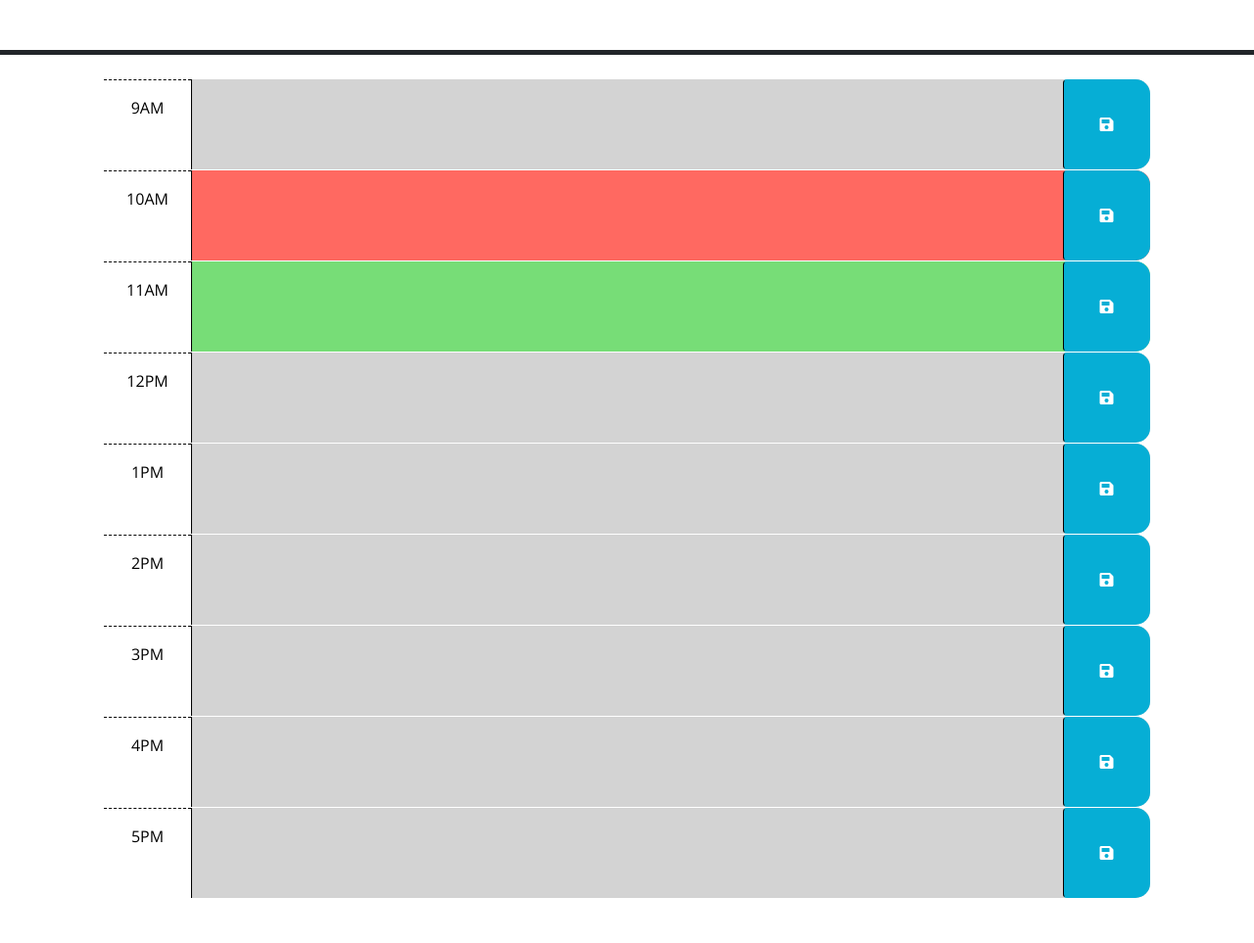
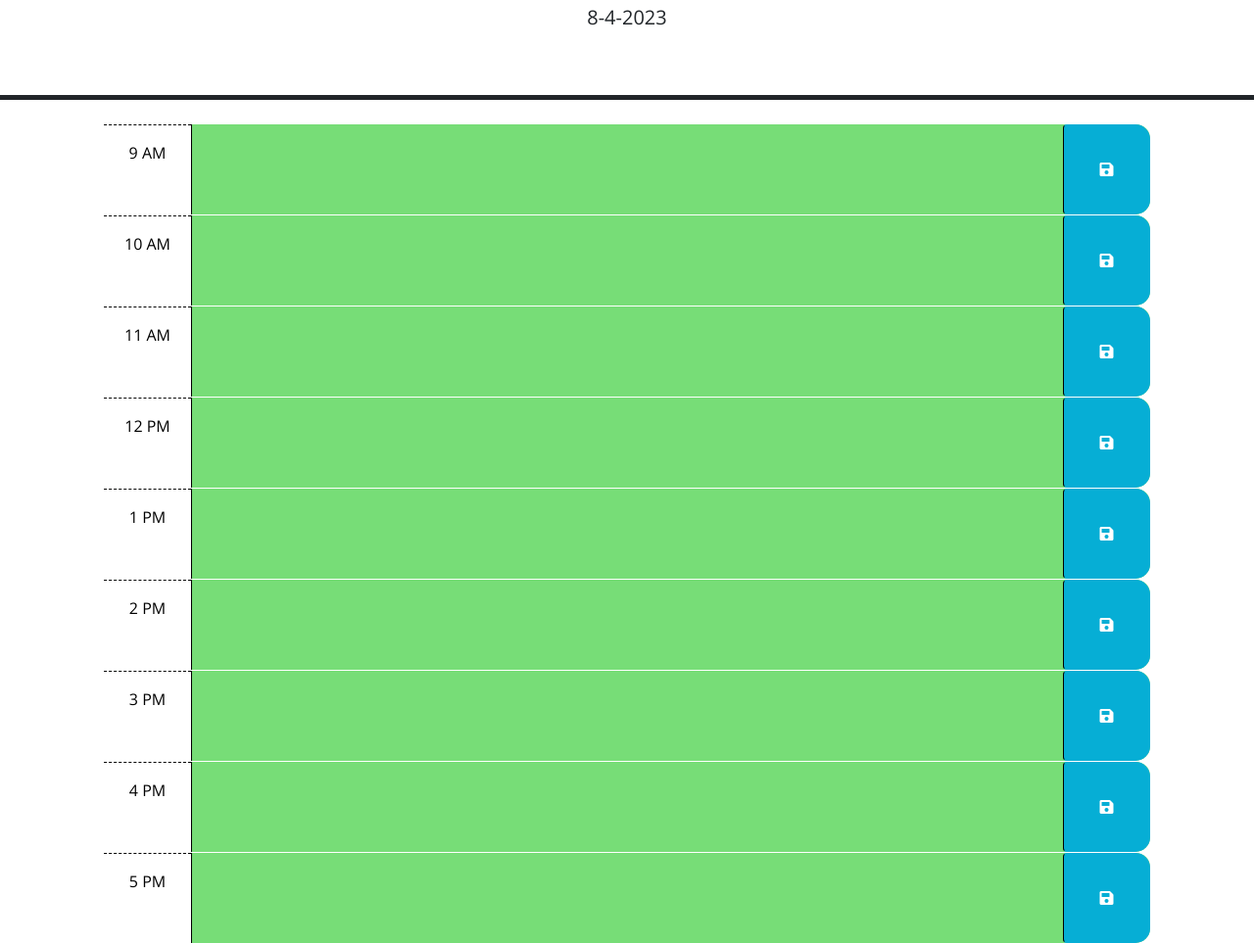
Before and after one commit to DallasThompson/calendarHw, a plain HTML site: page index.html in a window 1280 px wide. Shown: the part 176-1139 px from the top of the page at 98% size. Before the commit the page ends 1093 px from the top, so only its background shows below. Drawn offline with nearby package versions, Linux system fonts and the light colour scheme; files that its build step writes are made by us from their sources.

Commit message:
final calendar

```diff
--- a/assets/script.js
+++ b/assets/script.js
@@ -1,10 +1,9 @@
-// Wrap all code that interacts with the DOM in a call to jQuery to ensure that
-// the code isn't run until the browser has finished rendering all the elements
-// in the html.
-
 $(function () {
   var saveBtnsEl = $(".saveBtn");
   var hourEls = $(".time-block");
+  var today = new Date();
+  var localHour = today.getHours();
+  var currentDay = $("#currentDay")[0];
 
   function saveEvent(event) {
     var buttonPressedEl;
@@ -19,26 +18,38 @@ $(function () {
     hourEl = buttonPressedEl.siblings(".hour");
     textAreaEl = buttonPressedEl.siblings("textArea");
     console.log(hourEl.text());
-    localStorage.setItem(hourEl.text(), textAreaEl.val());
+    var parentsEl = buttonPressedEl.closest(".time-block");
+    localStorage.setItem(parentsEl.attr("id"), textAreaEl.val());
   }
 
   saveBtnsEl.each((index, element) => {
     $(element).on("click", saveEvent);
   });
 
-  // TODO: Add code to apply the past, present, or future class to each time
-  // block by comparing the id to the current hour. HINTS: How can the id
-  // attribute of each time-block be used to conditionally add or remove the
-  // past, present, and future classes? How can Day.js be used to get the
-  // current hour in 24-hour time?
   hourEls.each((index, element) => {
-    $(element);
+    var hour = $(element).attr("id");
+
+    if (hour === localHour) {
+      $(element).addClass("present");
+    } else if (hour < localHour) {
+      $(element).addClass("past");
+    } else if (hour > localHour) {
+      $(element).addClass("future");
+    }
   });
 
-  // TODO: Add code to get any user input that was saved in localStorage and set
-  // the values of the corresponding textarea elements. HINT: How can the id
-  // attribute of each time-block be used to do this?
-  //
+  hourEls.each((index, element) => {
+    var hour = $(element).find("textarea");
+    var id = $(element).attr("id");
+    var item = localStorage.getItem(id);
+    console.log(item);
 
-  // TODO: Add code to display the current date in the header of the page.
+    if (item) {
+      hour.val(item);
+    }
+  });
+
+  $(currentDay).text(
+    today.getMonth() + "-" + today.getDate() + "-" + today.getFullYear()
+  );
 });
--- a/index.html
+++ b/index.html
@@ -18,7 +18,7 @@
       href="https://fonts.googleapis.com/css?family=Open+Sans&display=swap"
       rel="stylesheet"
     />
-    <link rel="stylesheet" href="style.css" />
+    <link rel="stylesheet" href="assets/style.css" />
     <title>Work Day Scheduler</title>
   </head>
 
@@ -29,79 +29,68 @@
       <p id="currentDay" class="lead"></p>
     </header>
     <div class="container-lg px-5">
-      <!-- Use class for "past", "present", and "future" to apply styles to the
-        time-block divs accordingly. The javascript will need to do this by
-        adding/removing these classes on each div by comparing the hour in the
-        id to the current hour. The html provided below is meant to be an example
-        demonstrating how the css provided can be leveraged to create the
-        desired layout and colors. The html below should be removed or updated
-        in the finished product. Remember to delete this comment once the
-        code is implemented.
-        -->
 
-      <!-- Example of a past time block. The "past" class adds a gray background color. -->
-      <div id="hour9" class="row time-block past">
-        <div class="col-2 col-md-1 hour text-center py-3">9AM</div>
+      <div id="9" class="row time-block ">
+        <div class="col-2 col-md-1 hour text-center py-3">9 AM</div>
         <textarea class="col-8 col-md-10 description" rows="3"> </textarea>
         <button class="btn saveBtn col-2 col-md-1" aria-label="save">
           <i class="fas fa-save" aria-hidden="true"></i>
         </button>
       </div>
 
-      <!-- Example of a a present time block. The "present" class adds a red background color. -->
-      <div id="hour10" class="row time-block present">
-        <div class="col-2 col-md-1 hour text-center py-3">10AM</div>
+      <div id="10" class="row time-block ">
+        <div class="col-2 col-md-1 hour text-center py-3">10 AM</div>
         <textarea class="col-8 col-md-10 description" rows="3"> </textarea>
         <button class="btn saveBtn col-2 col-md-1" aria-label="save">
           <i class="fas fa-save" aria-hidden="true"></i>
         </button>
       </div>
 
-      <!-- Example of a future time block. The "future" class adds a green background color. -->
-      <div id="hour11" class="row time-block future">
-        <div class="col-2 col-md-1 hour text-center py-3">11AM</div>
+
+      <div id="11" class="row time-block ">
+        <div class="col-2 col-md-1 hour text-center py-3">11 AM</div>
         <textarea class="col-8 col-md-10 description" rows="3"> </textarea>
         <button class="btn saveBtn col-2 col-md-1" aria-label="save">
           <i class="fas fa-save" aria-hidden="true"></i>
         </button>
       </div>
-      <div id="hour12" class="row time-block past">
-        <div class="col-2 col-md-1 hour text-center py-3">12PM</div>
+      <div id="12" class="row time-block ">
+        <div class="col-2 col-md-1 hour text-center py-3">12 PM</div>
         <textarea class="col-8 col-md-10 description" rows="3"> </textarea>
         <button class="btn saveBtn col-2 col-md-1" aria-label="save">
           <i class="fas fa-save" aria-hidden="true"></i>
         </button>
       </div>
-      <div id="hour1" class="row time-block past">
-        <div class="col-2 col-md-1 hour text-center py-3">1PM</div>
+      <div id="13" class="row time-block ">
+        <div class="col-2 col-md-1 hour text-center py-3">1 PM</div>
         <textarea class="col-8 col-md-10 description" rows="3"> </textarea>
         <button class="btn saveBtn col-2 col-md-1" aria-label="save">
           <i class="fas fa-save" aria-hidden="true"></i>
         </button>
       </div>
-      <div id="hour2" class="row time-block past">
-        <div class="col-2 col-md-1 hour text-center py-3">2PM</div>
+      <div id="14" class="row time-block ">
+        <div class="col-2 col-md-1 hour text-center py-3">2 PM</div>
         <textarea class="col-8 col-md-10 description" rows="3"> </textarea>
         <button class="btn saveBtn col-2 col-md-1" aria-label="save">
           <i class="fas fa-save" aria-hidden="true"></i>
         </button>
       </div>
-      <div id="hour3" class="row time-block past">
-        <div class="col-2 col-md-1 hour text-center py-3">3PM</div>
+      <div id="15" class="row time-block ">
+        <div class="col-2 col-md-1 hour text-center py-3">3 PM</div>
         <textarea class="col-8 col-md-10 description" rows="3"> </textarea>
         <button class="btn saveBtn col-2 col-md-1" aria-label="save">
           <i class="fas fa-save" aria-hidden="true"></i>
         </button>
       </div>
-      <div id="hour4" class="row time-block past">
-        <div class="col-2 col-md-1 hour text-center py-3">4PM</div>
+      <div id="16" class="row time-block ">
+        <div class="col-2 col-md-1 hour text-center py-3">4 PM</div>
         <textarea class="col-8 col-md-10 description" rows="3"> </textarea>
         <button class="btn saveBtn col-2 col-md-1" aria-label="save">
           <i class="fas fa-save" aria-hidden="true"></i>
         </button>
       </div>
-      <div id="hour5" class="row time-block past">
-        <div class="col-2 col-md-1 hour text-center py-3">5PM</div>
+      <div id="17" class="row time-block ">
+        <div class="col-2 col-md-1 hour text-center py-3">5 PM</div>
         <textarea class="col-8 col-md-10 description" rows="3"> </textarea>
         <button class="btn saveBtn col-2 col-md-1" aria-label="save">
           <i class="fas fa-save" aria-hidden="true"></i>
@@ -115,6 +104,6 @@
       crossorigin="anonymous"
     ></script>
 
-    <script src="script.js"></script>
+    <script src="assets/script.js"></script>
   </body>
 </html>
```
